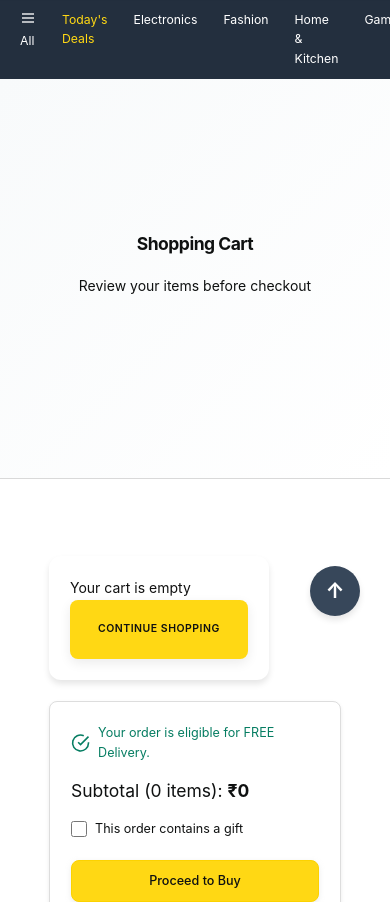
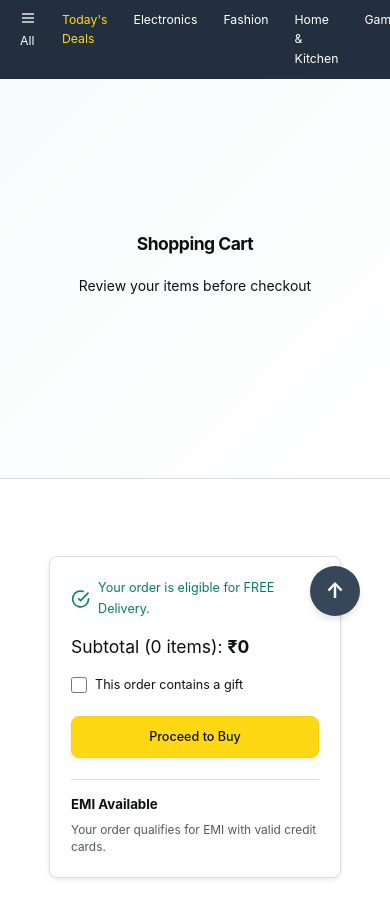
Before and after one commit to official-Arvind/Amazon, a plain HTML site: page frontend/cart/index.html in a window 390 px wide. Shown: the part 198-1100 px from the top of the page. Drawn offline with Linux system fonts and the light colour scheme.

Commit message:
Move Cart summary block above items list on mobile for better visibility

```diff
--- a/frontend/css/style.css
+++ b/frontend/css/style.css
@@ -2332,11 +2332,17 @@
 
 @media (max-width: 900px) {
     .cart-container {
+        display: flex;
         flex-direction: column;
     }
+    .cart-items-wrapper {
+        order: 2;
+    }
     .cart-summary {
+        order: 1;
         width: 100%;
         position: static !important;
+        margin-bottom: 1.5rem;
     }
 }
 
```
